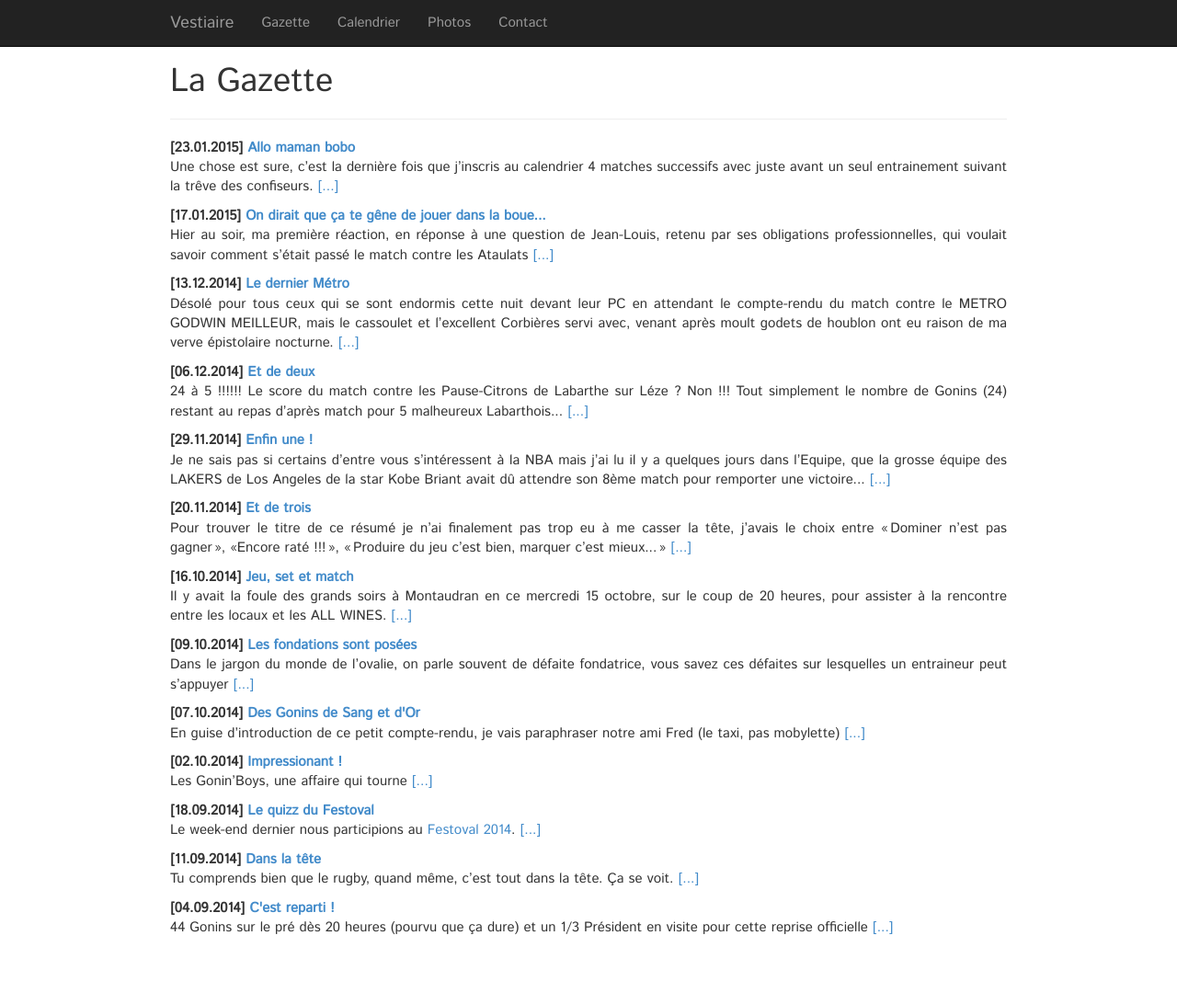
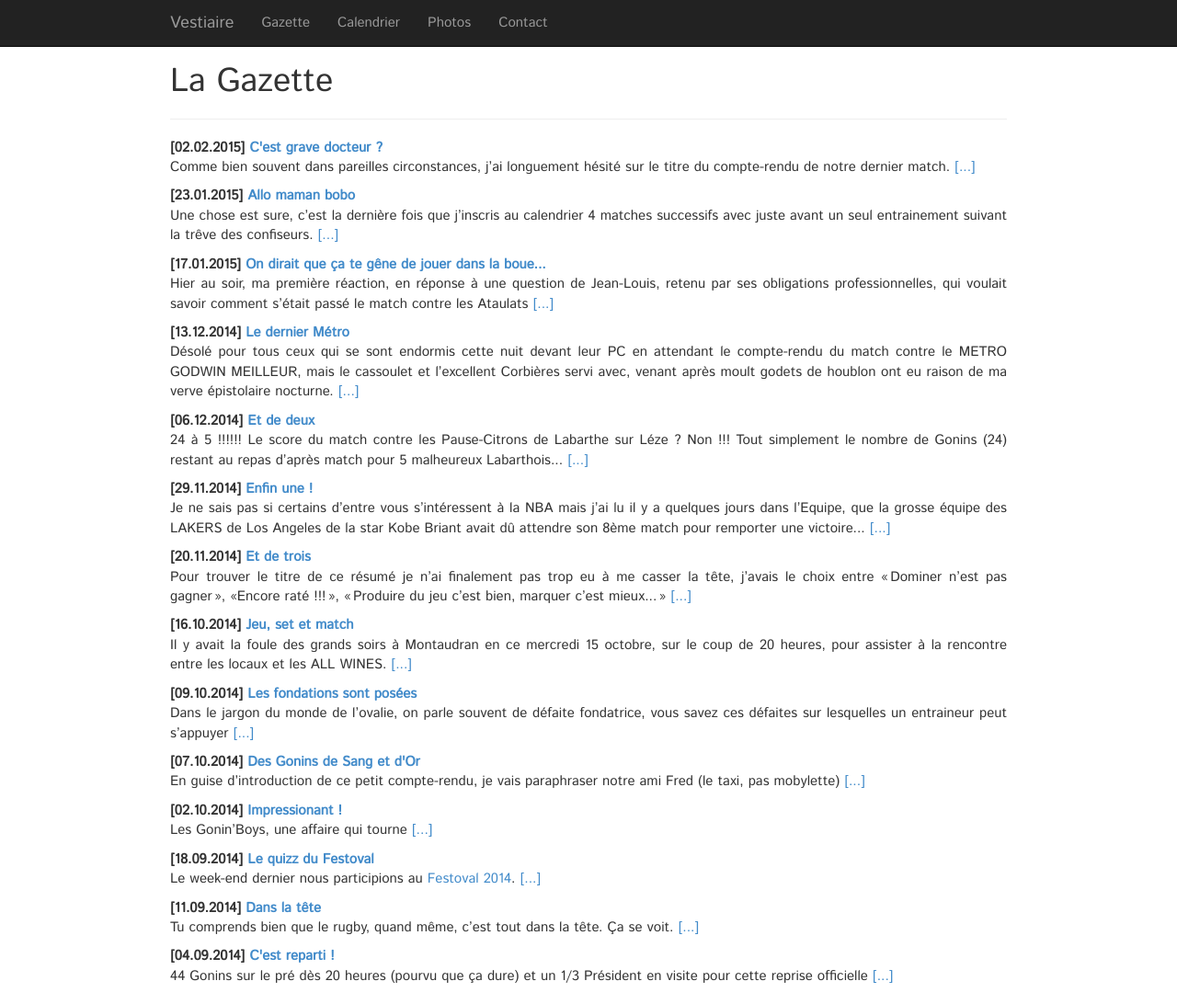
Before and after one commit to fcabestre/Gonins, a Jekyll site: the page built from gazette.html, in a window 1280 px wide and 1092 px high. Shown: the whole window at 92% size. Built offline with Jekyll 4.4.1, drawn with Linux system fonts in a browser that asks for light colours; nearby versions of some CDN libraries; comment, search, counter and statistics services are not loaded; part of the change alters nothing that is shown.

Commit message:
Ajout du billet de Thierry sur le match contre Auterive

```diff
--- a/_data/matchs.yml
+++ b/_data/matchs.yml
@@ -50,6 +50,7 @@
    equipe: Les Loup-Garous
    stade: Auterive
    responsable: Thierry
+   post: 2015/02/02/c-est-grave-docteur.html
 
  - date: 04/03/2015
    equipe: Les Amis de Midi-Pyrénées
--- /dev/null
+++ b/_posts/2015-02-02-c-est-grave-docteur.textile
@@ -0,0 +1,37 @@
+---
+layout: posts
+title: C'est grave docteur ?
+excerpt: Comme bien souvent dans pareilles circonstances, j’ai longuement hésité sur le titre du compte-rendu de notre dernier match.
+---
+
+Comme bien souvent dans pareilles circonstances, j’ai longuement hésité sur le titre du compte-rendu de notre dernier match. Je ne vais pas vous dire que cette hésitation est à l’origine de sa publication tardive mais je dois avouer que c’est plus facile de «&#8239; titrer &#8239;» lorsque la victoire est au bout ou qu’un sentiment d’avoir fait ce qu’il faut malgré la défaite m’habite (ma b... ma b..., mon c... mon c...). De ce match, je ne retiendrai finalement que la question que je dois absolument me poser après ce nouvel échec : Que faire pour retrouver notre allant passé ? Les vacances qui arrivent m’aideront peut-être à y répondre à moins que... à moins que je ne reçoive d’ici peu, ma lettre de licenciement ou de mise à pied pour mauvais résultats à mi- saison (5 défaites, 3 victoires et un nul depuis Lloret de Mar où nous étions plutôt bien comportés...). Faut-il créer ce choc «&#8239; pyscologique &#8239;» que bien des Présidents usent pour relancer leur équipe ?
+
+Et pourtant... Nous nous sommes bien battus hier, nous avons tenté beaucoup de choses. Nous avons eu des ballons, nous avons joué au large, devant, mais nous n’avons que trop rarement franchi la ligne d’avantage, excepté une fois, sur un exploit personnel de Jon-Jon désireux de se rattraper après un placage manqué qui venait de nous coûter un essai. Les Lou Garous d’Auterive, que nous avions battus la saisons dernière sur le score de 5 à 3 nous ont donc infligé un sévère 5 essais à 1 qui me reste en travers de la gorge lorsque j’analyse les mouvements sur lesquels on se fait prendre.
+
+Juste deux minutes après le coup d’envoi le 1er essai part  d’un maul contenu et un côté fermé complétement dégarni à 50 mètres de notre ligne. Une grosse faute d’inattention et de placement défensif, tous les regards étaient portés grand côté. A part cette action, le premier tiers-temps aura été équilibré, aucune des deux équipes se créant de grosses occasions, le jeu se déroulant la plupart du temps entre les lignes des 40 mètres. Il ne faisait pas très chaud hier au soir sur le terrain (en bon état) d’Auterive, la mise en route fut difficile pour tous... donc 1 à 0 après vingt minutes.
+
+Nouvelle mauvaise entame à l’attaque du deuxième tiers-temps avec deux essais coup sur coup portant rapidement le score à 3 à 0. Deux essais identiques avec un bloc défensif figé, des adversaires qui se replacent en nombre et qui viennent, sans coup férir, transpercer notre défense au milieu du terrain sur une cinquantaine de mètres. Trop de placages manqués pour pouvoir espérer autre chose un peu comme l’essai du semi-remorque à Aucamville... Puis il y aura cet exploit de Jon, redonnant un peu d’espoir. On eut à ce moment-là  de la rencontre une bonne réaction en remettant un peu la main sur le ballon, en enchainant quelques bons mouvements, en avançant dans l’axe mais toujours avec cette incapacité de créer le surnombre ou de franchir nettement la ligne d’avantage et assurer la continuité du jeu..
+
+Faut dire quand même à notre décharge que cette équipe des Lou Garous était bien homogène, bien compacte et solide en défense, à la limite parfois de la régularité (n’est-ce pas Jean-Phi ?), ne lâchant pas grand-chose . Sur le plan offensif, elle trouvait toujours des solutions en soutien et surtout, contrairement à nous, elle s’est montrée bien  plus adroite avec ce ballon glissant. Et puis il y eut ce quatrième essai sonnant le glas de nos espoirs. Un nouvel essai marqué par un seconde ligne après une échappée le long de la touche de quasiment soixante mètres. Il en était lui-même étonné... 4 à 1 à la fin du second tiers-temps...
+
+Les jambes commençaient à devenir un peu lourdes, comme le score... 19 joueurs avec Jeannot et moi, ça devenait compliqué... Et pourtant ce dernier TT fut à l’image de l’ensemble du match. On fait jeu égal avec notre adversaire, on domine même territorialement, on joue chez eux mais on se heurte à cette défense, on perd des ballons au contact dans nos tentatives de prise d’intervalle ou en voulant jouer en passant les bras, difficile lorsque l’adversaire met en plus du vice dans son système. Nous avons eu de bons coups à jouer mais nous ne sommes pas parvenus à marquer cet essai qui nous aurait récompensé de tous nos efforts fournis.
+
+Au contraire de ça, nos adversaires profitèrent d’un énième ballon perdu au contact pour marquer le seul essai construit de la rencontre. Plusieurs temps de jeu pour arriver près de la ligne, nous mettre à la faute et marquer un essai imparable en force.
+
+5 essais à 1, score final.. Dur, dur !!! En rugby, il y a deux façons de marquer des essais et une seule pour ne pas trop en prendre.
+
+La première façon de marquer des essais c’est en cherchant à déstabiliser l’adversaire par des temps de jeu successifs pour arriver à créer le surnombre au large ou des espaces au cœur de la défense adverse, la seconde en cherchant le défi physique pour casser le premier placage et enchainer ensuite dans le dos de la défense. Pour réaliser la 1ère il faut du mouvement, des replacements permanents, prendre de la vitesse  et une bonne technique dans la conservation du ballon. Pour la seconde il faut de la puissance et du  soutien. Dans les deux cas, c’est ce qui nous fait défaut aujourd’hui.
+
+Et puis il y a la défense... Vendredi on prend 3 essais sur des placages manqués sur un seul joueur et dans des temps de jeu anodins. Et c’est là que ce genre de défaite me laisse un goût amer, comme d’ailleurs celle de la semaine dernière. Quand je compare ce match à Auterive à celui du 6 à 0 encaissé face aux All Wines en octobre dernier, une équipe bien plus jeune, plus technique, plus puissante et que je compare nos deux prestations, je me dis que je ne coache pas la même équipe... et pourtant... Face aux All Wines nous avions, malgré la lourdeur du score, réalisé une grosse performance défensive et même offensivement, en nous créant quelques occasions. Avec ce type de performance nous aurions largement gagné vendredi et itou le vendredi d’avant. Au lieu de cela nous en avons pris 5...
+
+Je n’aime pas perdre, c’est bien connu et je ne m’en cache pas... Perdre face à des équipes plus fortes que nous, qui proposent de gros volumes de jeu comme cela a été le cas en début de saison, ne me pose pas de problème. C’est le jeu qui prime. Mais perdre juste sur des erreurs de défense face des équipes largement à notre portée, ça j’ai du mal.
+
+Vendredi, les intentions et la bonne volonté y étaient mais il faut retrouver puissance et vitesse pour marquer des essais, c’est une évidence, et que nous refassions, individuellement et collectivement, les efforts défensifs nécessaires (pression, agressivité et replacement) pour rester dans nos matches ...
+
+Y a plus qu’à... Allez au travail !!!! Cocoach et moi vous aiderons dans cette quête JJJ
+
+Merci donc aux 19 acteurs et 4 supporters (Bob et Jean-Lou, Bruno et Magali, non, non, ce ne sont pas des couples...) qui ont bravé l’alerte orange pour faire ce petit déplacement. Merci aux pilars Stefan et Christian ( mais aussi Thomas pour sa première... et pas dernière), à Denis en phase de reconversion au talon (mais il va falloir qu’il désépaississe un peu parce que de profil on ne voit pas son pilier) et à Jeannot qui vu les désistements est venu apporter sa contribution, merci aux secondes lattes Olivier G (qui a fait largement honneur au repas de nos hôtes), Philippe et Thomas, à notre 3ème ligne inédite Jon – Romain et Fred Cab, merci à nos deux vieux neufs Pibe et mézigue, alimentant tant bien que mal les ouvreurs hors-piste Walter (de retour après 1 mois d’absence) et Nico, sans oublier nos centres Tintin et Jean-Phi, nos ailiers JB (merci à Delphine de l’avoir laissé sortir) et Juju la Suze et enfin merci à Abra notre dernier rempart. Merci à tous pour tous les efforts fournis sur le terrain et en dehors, car à l’apéro et à table, nous sommes restés sur une bonne dynamique... L’accueil a été tout aussi chaleureux que l’année dernière, on y retournera pour la belle.
+
+Le match de mercredi prochain contre La Dépêche va être annulé. Le terrain est fermé jusqu’à lundi midi mais c’est sûr que la mairie prolongera cette interdiction compte-tenu des prévisions météorologiques pour le début de la semaine. Ensuite il y les vacances, en principe nous continuerons les entrainements sauf si les terrains restent fermés et si je ne trouve pas de solution de remplacement (synthétique).
+
+Bonne semaine à tous et bonnes vacances à ceux qui auront la chance d’en prendre, car nous, pôvres retraités...sniff, sniff... pouvons pas en prendre...
```
